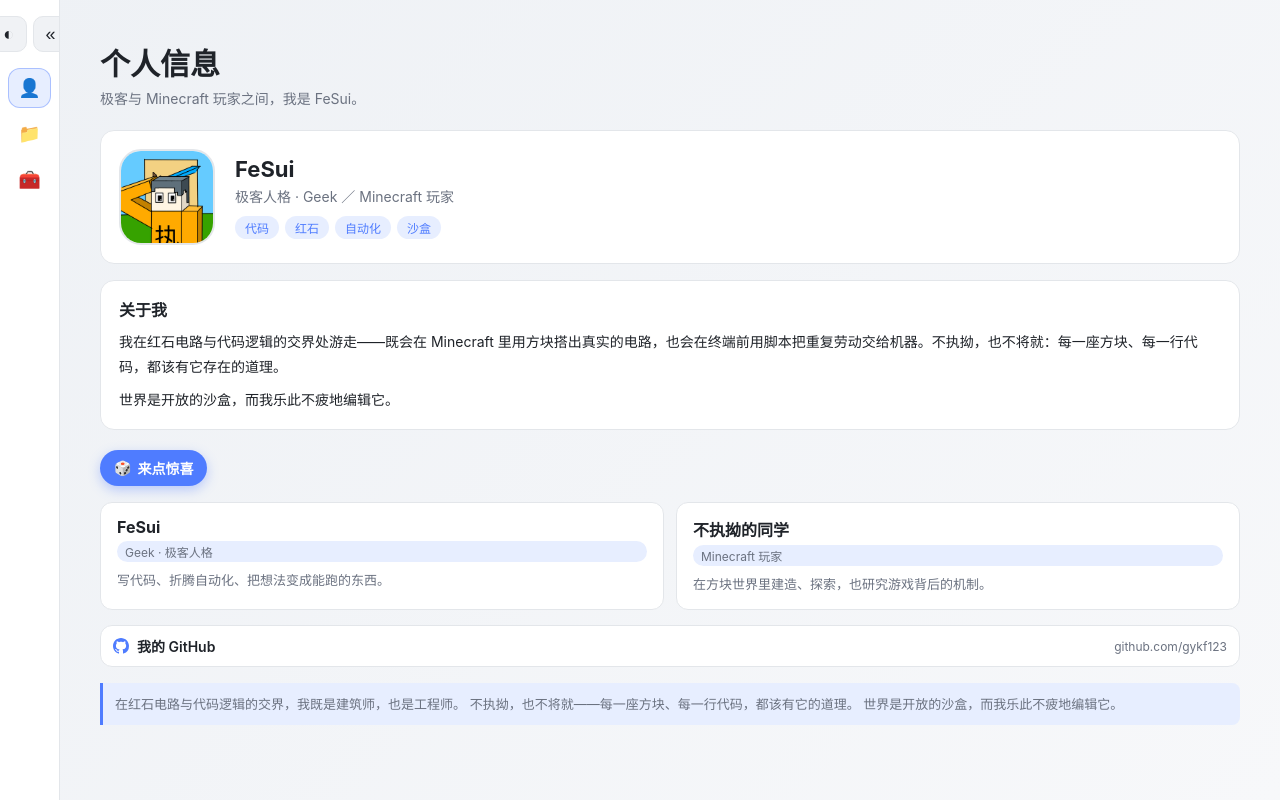
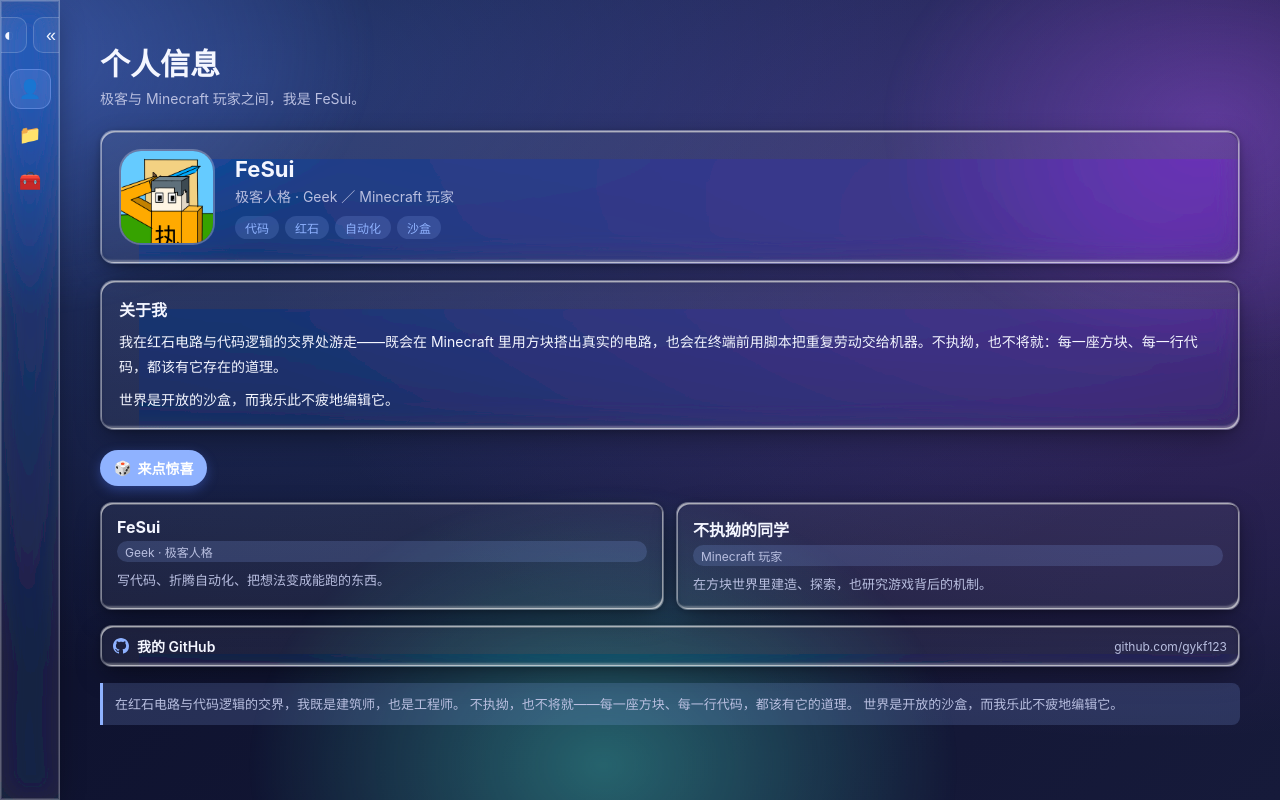
Before and after one commit to gykf123/Myself-sHTML, a plain HTML site: page index.html in a window 1280 px wide. Drawn offline with Linux system fonts and the light colour scheme.

Commit message:
feat: real liquid glass with SVG refraction, default glass theme

```diff
--- a/index.html
+++ b/index.html
@@ -10,6 +10,17 @@
   <link rel="stylesheet" href="./style.css" />
 </head>
 <body>
+  <!-- 默认液态玻璃主题（避免刷新闪烁）；如需改默认，改 'glass' 为 'standard' -->
+  <script>try{var t=localStorage.getItem('theme')||'glass';if(t==='glass')document.body.classList.add('theme-glass');}catch(e){document.body.classList.add('theme-glass');}</script>
+
+  <!-- 液态玻璃折射滤镜：feTurbulence + feDisplacementMap 对 backdrop 做边缘扭曲（参考 GitHub 开源实现适配） -->
+  <svg style="position:absolute;width:0;height:0;pointer-events:none;" aria-hidden="true">
+    <filter id="lg-distort" x="0" y="0" width="100%" height="100%" filterUnits="objectBoundingBox">
+      <feTurbulence type="fractalNoise" baseFrequency="0.004 0.008" numOctaves="1" result="turb" />
+      <feDisplacementMap in="SourceGraphic" in2="turb" scale="18" xChannelSelector="R" yChannelSelector="G" />
+    </filter>
+  </svg>
+
   <!-- 加载动画（纯 CSS，内容就绪后淡出） -->
   <div id="loader" class="loader" aria-hidden="true"><div class="spinner"></div></div>
 
--- a/script.js
+++ b/script.js
@@ -155,7 +155,7 @@
 
 /* ---------- 主题切换（Standard / Liquid Glass + localStorage） ---------- */
 function bindTheme() {
-  const saved = localStorage.getItem('theme') || 'standard';
+  const saved = localStorage.getItem('theme') || 'glass';
   applyTheme(saved);
   document.querySelectorAll('#themeBtn, #sidebarThemeBtn').forEach(btn => {
     if (!btn) return;
--- a/style.css
+++ b/style.css
@@ -323,16 +323,34 @@
   background: var(--surface);
   border: 1px solid var(--border);
 }
+/* 真正的 Liquid Glass：backdrop 经 SVG 位移滤镜折射扭曲 + 饱和 + 多层 inset 高光/反射
+   参考 GitHub 开源实现（arsalan06106/liquid-glass-html-css）的 displacement + box-shadow 组合适配 */
 body.theme-glass .glass {
-  background: var(--glass-bg);
-  -webkit-backdrop-filter: blur(var(--glass-blur));
-  backdrop-filter: blur(var(--glass-blur));
+  background: color-mix(in srgb, var(--glass-bg) 55%, transparent);
+  -webkit-backdrop-filter: blur(12px) saturate(160%);
+  backdrop-filter: blur(12px) url(#lg-distort) saturate(160%);
   border: 1px solid var(--glass-border);
-  box-shadow: inset 0 1px 0 rgba(255,255,255,.25), 0 8px 30px rgba(0,0,0,.25);
+  box-shadow:
+    inset 0 0 0 1px rgba(255,255,255,.18),
+    inset 1.6px 2.4px 0 -1px rgba(255,255,255,.55),
+    inset -2px -2px 0 -1px rgba(255,255,255,.45),
+    inset -3px -8px 2px -5px rgba(255,255,255,.30),
+    inset -0.4px -1px 4px 0 rgba(0,0,0,.18),
+    inset -1.5px 2.5px 0 -1px rgba(0,0,0,.22),
+    0 1px 6px 0 rgba(0,0,0,.20),
+    0 10px 30px -6px rgba(0,0,0,.45);
+}
+/* 侧栏也走液态玻璃折射 */
+body.theme-glass .sidebar {
+  background: color-mix(in srgb, var(--glass-bg) 60%, transparent);
+  -webkit-backdrop-filter: blur(12px) saturate(150%);
+  backdrop-filter: blur(12px) url(#lg-distort) saturate(150%);
+  border: 1px solid var(--glass-border);
+  box-shadow: inset 0 0 0 1px rgba(255,255,255,.14), 0 10px 30px -6px rgba(0,0,0,.45);
 }
 /* 不支持 backdrop-filter 时降级为半透明纯色 */
 @supports not ((backdrop-filter: blur(1px)) or (-webkit-backdrop-filter: blur(1px))) {
-  body.theme-glass .glass { background: rgba(30,33,40,.92); }
+  body.theme-glass .glass,
   body.theme-glass .sidebar { background: rgba(30,33,40,.92); }
 }
 
```
